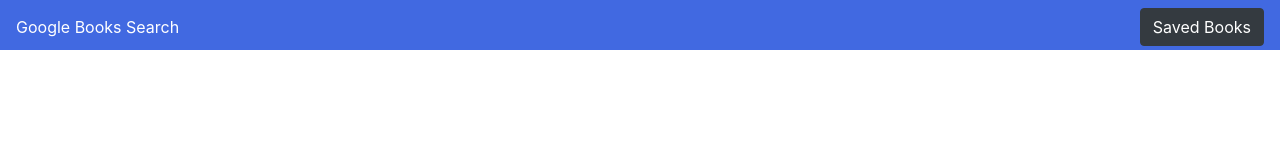
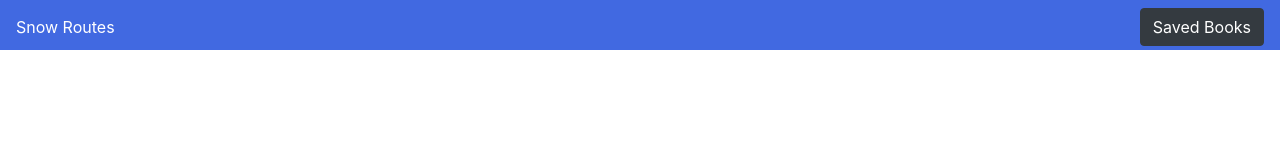
Before and after one commit to jmihalsky/Project3, a React (Create React App) app in the folder client/: page / in a window 1280 px wide. Shown: the top 160 px of the page. Built offline with nearby package versions, Linux system fonts and the light colour scheme.

Commit message:
gitignore change

```diff
--- a/client/src/components/Nav/index.js
+++ b/client/src/components/Nav/index.js
@@ -16,7 +16,7 @@ const Nav = props => (
             href="/"
             style={{ color: "white", textDecoration: "none", fontSize: "16px" }}
           >
-            Google Books Search
+            Snow Routes
           </a>
         </li>
       </ul>
```
Also changed, not shown: 1 other file (tests, documents, lock files or other folders).
